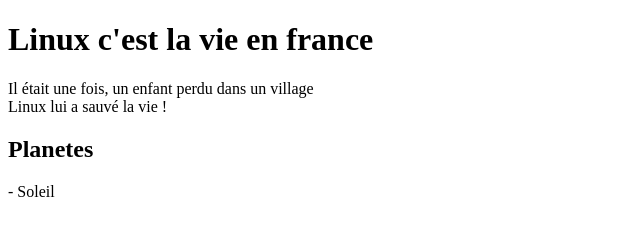
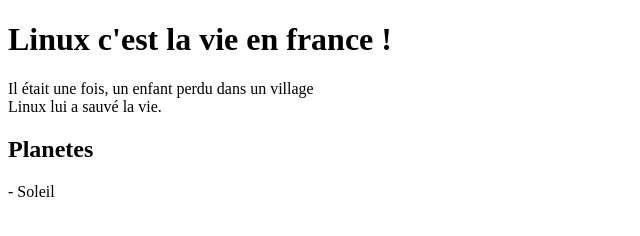
Before and after one commit to sithrilinux/isoset-git-mastering, a plain HTML site: page index.html in a window 1280 px wide. Shown: the full height of the page, 0-640 px from the left. Drawn offline with Linux system fonts and the light colour scheme.

Commit message:
fix(index): add !

```diff
--- a/index.html
+++ b/index.html
@@ -6,13 +6,13 @@
     <title>Bienvenue</title>
 </head>
 <body>
-    <h1>Linux c'est la vie en france  </h1>
+    <h1>Linux c'est la vie en france ! </h1>
 
     <div>
         Il était une fois, un enfant perdu dans un village
     </div>
     <div>
-        Linux lui a sauvé la vie !
+        Linux lui a sauvé la vie.
     </div>
     <div>
         <h2>Planetes</h2>
```
